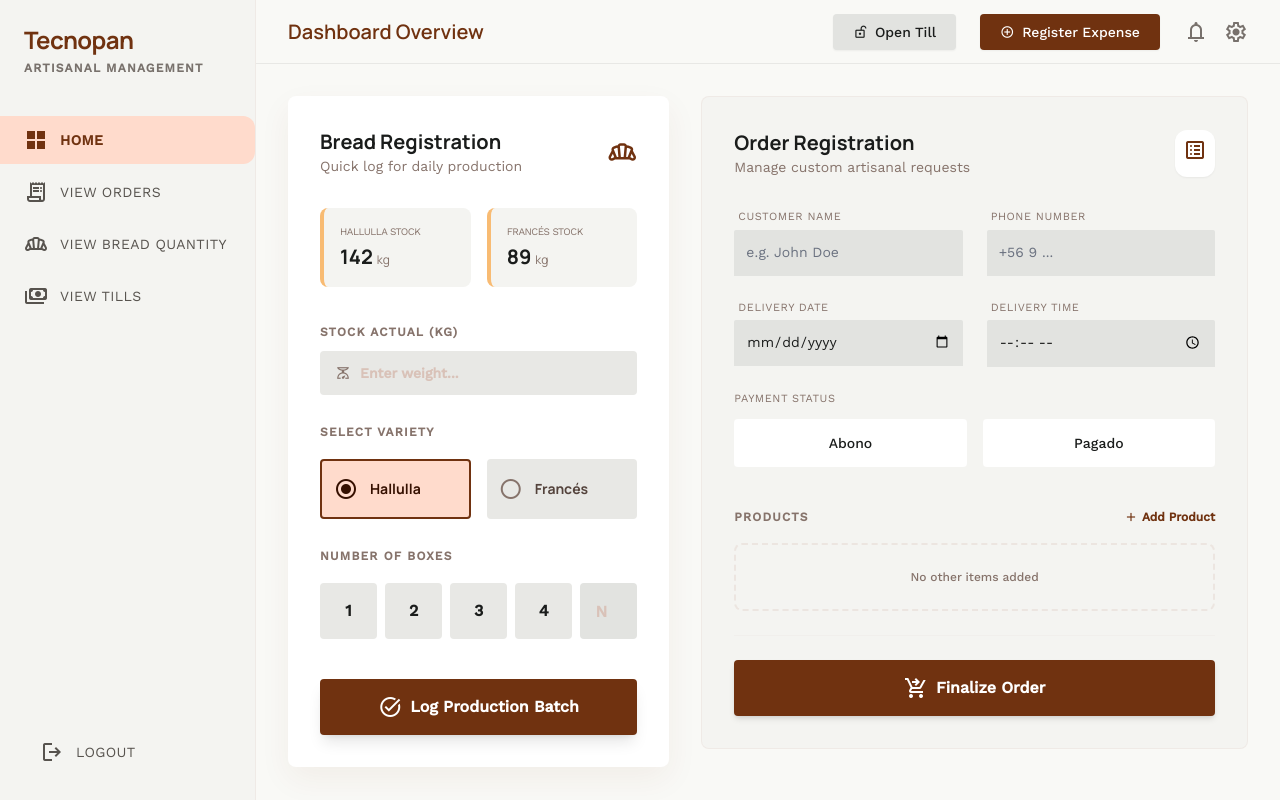
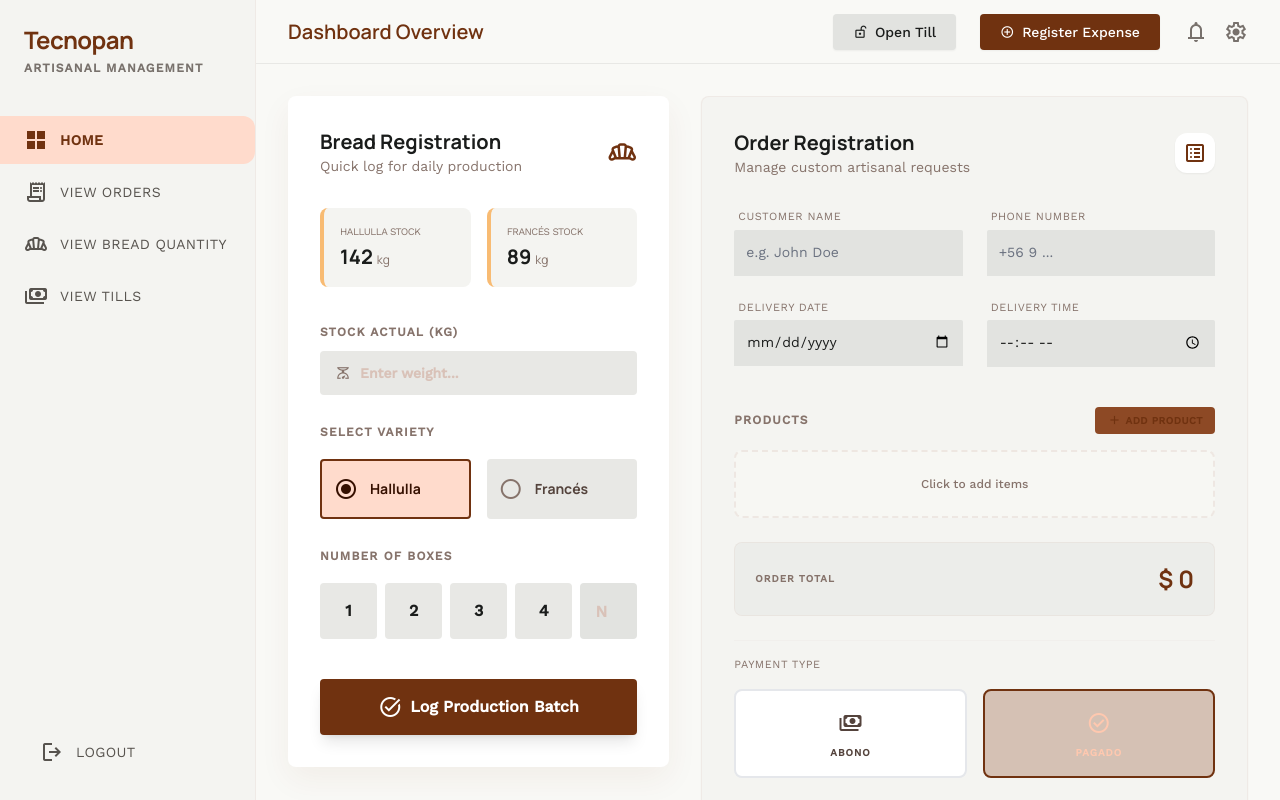
Before and after one commit to vasalgadog/tecnoadmin, a React (Vite) app: page / in a window 1280 px wide. Shown: the top 800 px of the page. Built offline with nearby package versions, Linux system fonts and the light colour scheme.

Commit message:
feat: refine payment logic flow in order registration

```diff
--- a/src/components/OrderRegistration.tsx
+++ b/src/components/OrderRegistration.tsx
@@ -1,13 +1,17 @@
+import { useState } from 'react';
+
 export default function OrderRegistration() {
+  const [paymentStatus, setPaymentStatus] = useState<'abono' | 'pagado'>('pagado');
+
   return (
-    <div className="bg-surface-container-low p-8 rounded-xl border border-[#d9c2b8]/20">
+    <div className="bg-surface-container-low p-8 rounded-xl border border-[#d9c2b8]/20 shadow-sm">
       <header className="flex items-center justify-between mb-8">
         <div>
           <h2 className="text-xl font-headline font-bold text-on-surface">Order Registration</h2>
           <p className="text-sm text-outline">Manage custom artisanal requests</p>
         </div>
-        <div className="bg-surface-container-lowest p-2 rounded-full shadow-sm">
-          <span className="material-symbols-outlined text-primary">list_alt</span>
+        <div className="bg-surface-container-lowest p-2 rounded-full shadow-sm text-primary flex items-center justify-center">
+          <span className="material-symbols-outlined">list_alt</span>
         </div>
       </header>
 
@@ -16,34 +20,19 @@ export default function OrderRegistration() {
           {/* Customer Info */}
           <div className="space-y-1">
             <label className="block text-[11px] font-label uppercase tracking-wider text-outline px-1">Customer Name</label>
-            <input className="w-full bg-surface-container-highest border-b-2 border-transparent focus:border-primary border-t-0 border-x-0 rounded-t-sm focus:ring-0 text-sm py-3 transition-colors" placeholder="e.g. John Doe" type="text" />
+            <input className="w-full bg-surface-container-highest border-b-2 border-transparent focus:border-primary border-t-0 border-x-0 rounded-t-sm focus:ring-0 text-sm py-3 transition-colors text-on-surface" placeholder="e.g. John Doe" type="text" />
           </div>
           <div className="space-y-1">
             <label className="block text-[11px] font-label uppercase tracking-wider text-outline px-1">Phone Number</label>
-            <input className="w-full bg-surface-container-highest border-b-2 border-transparent focus:border-primary border-t-0 border-x-0 rounded-t-sm focus:ring-0 text-sm py-3 transition-colors" placeholder="+56 9 ..." type="tel" />
+            <input className="w-full bg-surface-container-highest border-b-2 border-transparent focus:border-primary border-t-0 border-x-0 rounded-t-sm focus:ring-0 text-sm py-3 transition-colors text-on-surface" placeholder="+56 9 ..." type="tel" />
           </div>
           <div className="space-y-1">
             <label className="block text-[11px] font-label uppercase tracking-wider text-outline px-1">Delivery Date</label>
-            <input className="w-full bg-surface-container-highest border-b-2 border-transparent focus:border-primary border-t-0 border-x-0 rounded-t-sm focus:ring-0 text-sm py-3 transition-colors" type="date" />
+            <input className="w-full bg-surface-container-highest border-b-2 border-transparent focus:border-primary border-t-0 border-x-0 rounded-t-sm focus:ring-0 text-sm py-3 transition-colors text-on-surface" type="date" />
           </div>
           <div className="space-y-1">
             <label className="block text-[11px] font-label uppercase tracking-wider text-outline px-1">Delivery Time</label>
-            <input className="w-full bg-surface-container-highest border-b-2 border-transparent focus:border-primary border-t-0 border-x-0 rounded-t-sm focus:ring-0 text-sm py-3 transition-colors" type="time" />
-          </div>
-        </div>
-
-        {/* Payment Status */}
-        <div className="space-y-3">
-          <label className="block text-[11px] font-label uppercase tracking-wider text-outline">Payment Status</label>
-          <div className="flex space-x-4">
-            <label className="flex-1 flex items-center justify-center py-3 px-4 rounded-lg bg-surface-container-lowest cursor-pointer border-2 border-transparent has-[:checked]:border-secondary-container transition-all">
-              <input className="hidden peer" name="payment" type="radio" />
-              <span className="text-sm font-medium">Abono</span>
-            </label>
-            <label className="flex-1 flex items-center justify-center py-3 px-4 rounded-lg bg-surface-container-lowest cursor-pointer border-2 border-transparent has-[:checked]:border-secondary-container transition-all">
-              <input className="hidden peer" name="payment" type="radio" />
-              <span className="text-sm font-medium">Pagado</span>
-            </label>
+            <input className="w-full bg-surface-container-highest border-b-2 border-transparent focus:border-primary border-t-0 border-x-0 rounded-t-sm focus:ring-0 text-sm py-3 transition-colors text-on-surface" type="time" />
           </div>
         </div>
 
@@ -51,19 +40,72 @@ export default function OrderRegistration() {
         <div className="pt-4 space-y-4">
           <div className="flex items-center justify-between">
             <h3 className="text-xs font-label uppercase tracking-widest text-outline font-bold">Products</h3>
-            <button className="text-primary flex items-center text-xs font-bold hover:underline" type="button">
-              <span className="material-symbols-outlined text-sm mr-1">add</span> Add Product
+            <button className="text-primary flex items-center text-[10px] font-bold uppercase tracking-wider hover:opacity-80 transition-opacity bg-primary-container px-3 py-1.5 rounded-lg" type="button">
+              <span className="material-symbols-outlined text-[14px] mr-1">add</span> Add Product
             </button>
           </div>
           <div className="space-y-3">
-            <div className="border-2 border-dashed border-outline-variant/30 rounded-xl py-6 flex flex-col items-center justify-center text-outline text-center">
-              <p className="text-xs font-medium">No other items added</p>
+            <div className="border-2 border-dashed border-outline-variant/30 bg-surface/50 rounded-xl py-6 flex flex-col items-center justify-center text-outline text-center transition-colors hover:border-primary/40 hover:bg-primary-fixed/5 cursor-pointer">
+              <p className="text-xs font-medium">Click to add items</p>
             </div>
           </div>
         </div>
 
-        <div className="pt-6 border-t border-outline-variant/10">
-          <button className="w-full py-4 rounded-lg bg-primary text-white font-bold hover:opacity-90 transition-opacity flex justify-center items-center shadow-md" type="submit">
+        {/* Financial Summary Mockup */}
+        <div className="bg-surface-container-highest/40 rounded-xl p-5 border border-outline-variant/20 flex justify-between items-center mt-2 group hover:border-primary/20 transition-colors">
+          <span className="text-[10px] font-label uppercase tracking-widest text-outline font-bold group-hover:text-primary transition-colors">Order Total</span>
+          <span className="text-2xl font-headline font-extrabold text-primary">$ 0</span>
+        </div>
+
+        {/* Payment Status (Moved Down) */}
+        <div className="pt-4 space-y-4 border-t border-outline-variant/10">
+          <label className="block text-[11px] font-label uppercase tracking-wider text-outline">Payment Type</label>
+          <div className="flex space-x-4">
+            <label className="flex-1 flex flex-col items-center justify-center py-4 px-4 rounded-xl bg-surface-container-lowest cursor-pointer border-2 transition-all hover:bg-surface-container-highest has-[:checked]:border-tertiary has-[:checked]:bg-tertiary-container/30 has-[:checked]:text-on-tertiary-container text-on-surface-variant">
+              <input
+                className="hidden peer"
+                name="payment"
+                type="radio"
+                value="abono"
+                checked={paymentStatus === 'abono'}
+                onChange={() => setPaymentStatus('abono')}
+              />
+              <span className="material-symbols-outlined mb-1.5 text-2xl">payments</span>
+              <span className="text-[10px] font-bold uppercase tracking-widest">Abono</span>
+            </label>
+            <label className="flex-1 flex flex-col items-center justify-center py-4 px-4 rounded-xl bg-surface-container-lowest cursor-pointer border-2 transition-all hover:bg-surface-container-highest has-[:checked]:border-primary has-[:checked]:bg-primary-container/30 has-[:checked]:text-on-primary-container text-on-surface-variant">
+              <input
+                className="hidden peer"
+                name="payment"
+                type="radio"
+                value="pagado"
+                checked={paymentStatus === 'pagado'}
+                onChange={() => setPaymentStatus('pagado')}
+              />
+              <span className="material-symbols-outlined mb-1.5 text-2xl">check_circle</span>
+              <span className="text-[10px] font-bold uppercase tracking-widest">Pagado</span>
+            </label>
+          </div>
+
+          {/* Conditional Abono Input */}
+          <div className={`overflow-hidden transition-all duration-300 ease-in-out ${paymentStatus === 'abono' ? 'max-h-24 opacity-100 mt-4' : 'max-h-0 opacity-0'}`}>
+            <div className="space-y-1">
+              <label className="block text-[11px] font-label uppercase tracking-wider text-outline px-1">Monto Abonado</label>
+              <div className="relative">
+                <span className="absolute left-4 top-1/2 -translate-y-1/2 font-bold text-outline">$</span>
+                <input
+                  className="w-full bg-surface-container-highest border-b-2 border-tertiary border-t-0 border-x-0 rounded-t-sm focus:ring-0 text-lg font-bold py-3 pl-8 transition-colors text-on-surface"
+                  placeholder="0"
+                  type="number"
+                  disabled={paymentStatus !== 'abono'}
+                />
+              </div>
+            </div>
+          </div>
+        </div>
+
+        <div className="pt-6">
+          <button className="w-full py-4 rounded-xl bg-primary text-white font-bold hover:shadow-lg hover:-translate-y-0.5 transition-all flex justify-center items-center" type="submit">
             <span className="material-symbols-outlined mr-2">shopping_cart_checkout</span>
             Finalize Order
           </button>
```
